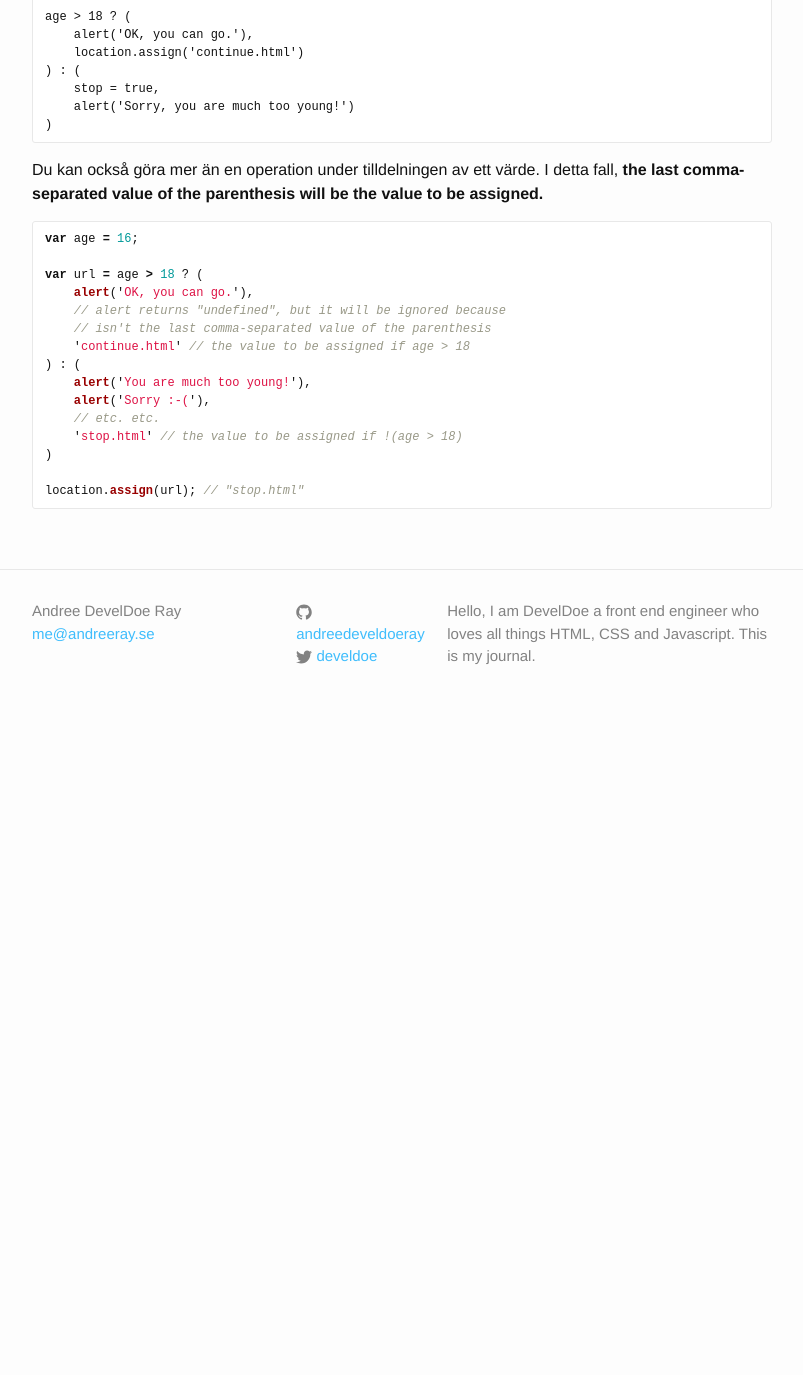
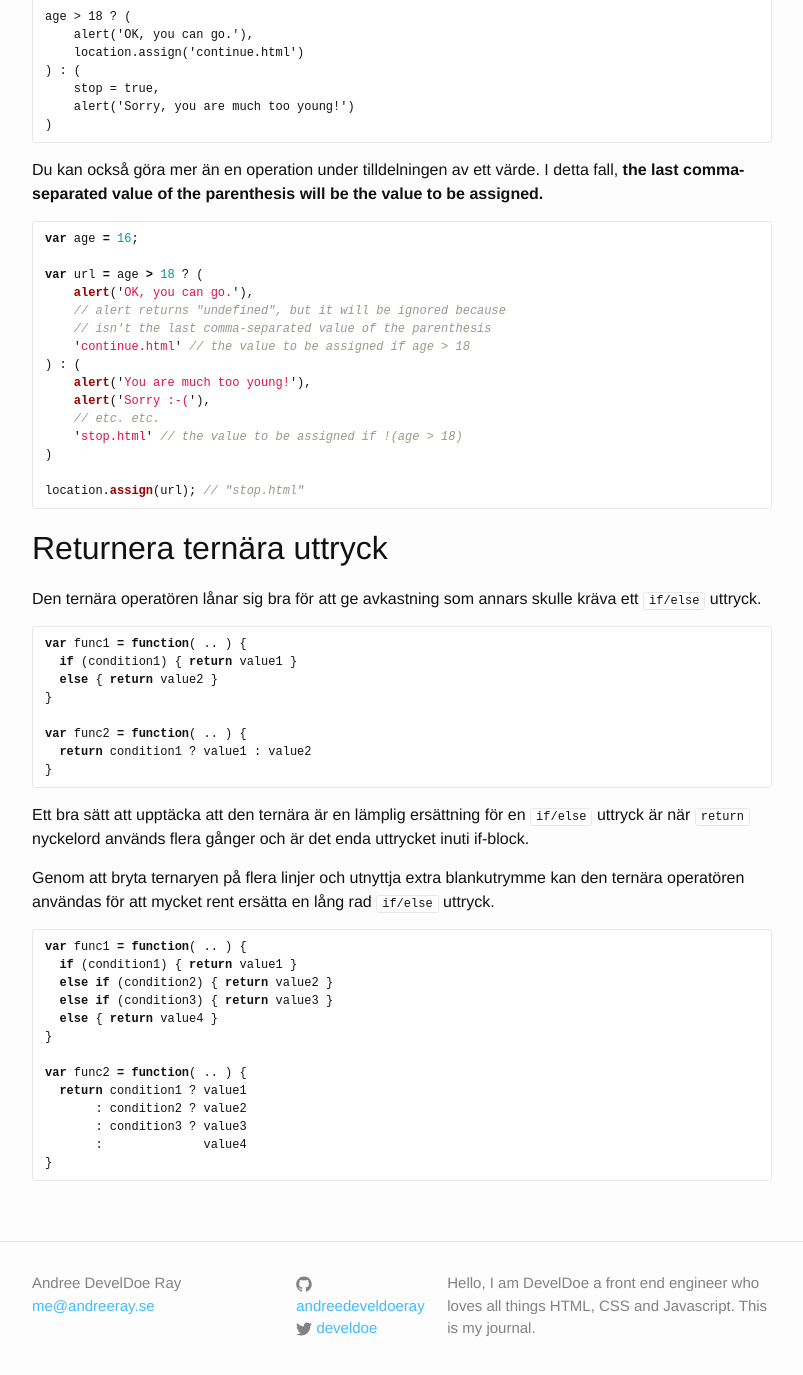
Before and after one commit to develdoe/develdoe.github.io, a Jekyll site: the page built from _posts/2018-01-07-javascritpt-villkorlig-tern-r-operat-r.md, in a window 1280 px wide and 1400 px high, scrolled down 1311 px. Shown: the top 1375 px of the window, without its empty margins (238-1041 px from the left). Built offline with Jekyll 4.4.1, drawn with Linux system fonts in a browser that asks for light colours; before the commit the page ends 2039 px from its top, so only the background shows below that.

Commit message:
Create 2018-01-07-javascritpt-villkorlig-tern-r-operat-r.md

````diff
--- a/_posts/2018-01-07-javascritpt-villkorlig-tern-r-operat-r.md
+++ b/_posts/2018-01-07-javascritpt-villkorlig-tern-r-operat-r.md
@@ -88,3 +88,38 @@ var url = age > 18 ? (
 
 location.assign(url); // "stop.html"
 ```
+
+## Returnera ternära uttryck
+
+Den ternära operatören lånar sig bra för att ge avkastning som annars skulle kräva ett `if/else` uttryck.
+
+```js
+var func1 = function( .. ) {
+  if (condition1) { return value1 }
+  else { return value2 }
+}
+
+var func2 = function( .. ) {
+  return condition1 ? value1 : value2
+}
+```
+
+Ett bra sätt att upptäcka att den ternära är en lämplig ersättning för en `if/else` uttryck är när `return` nyckelord används flera gånger och är det enda uttrycket inuti if-block.
+
+Genom att bryta ternaryen på flera linjer och utnyttja extra blankutrymme kan den ternära operatören användas för att mycket rent ersätta en lång rad `if/else` uttryck.
+
+```js
+var func1 = function( .. ) {
+  if (condition1) { return value1 }
+  else if (condition2) { return value2 }
+  else if (condition3) { return value3 }
+  else { return value4 }
+}
+
+var func2 = function( .. ) {
+  return condition1 ? value1
+       : condition2 ? value2
+       : condition3 ? value3
+       :              value4
+}
+```
````
